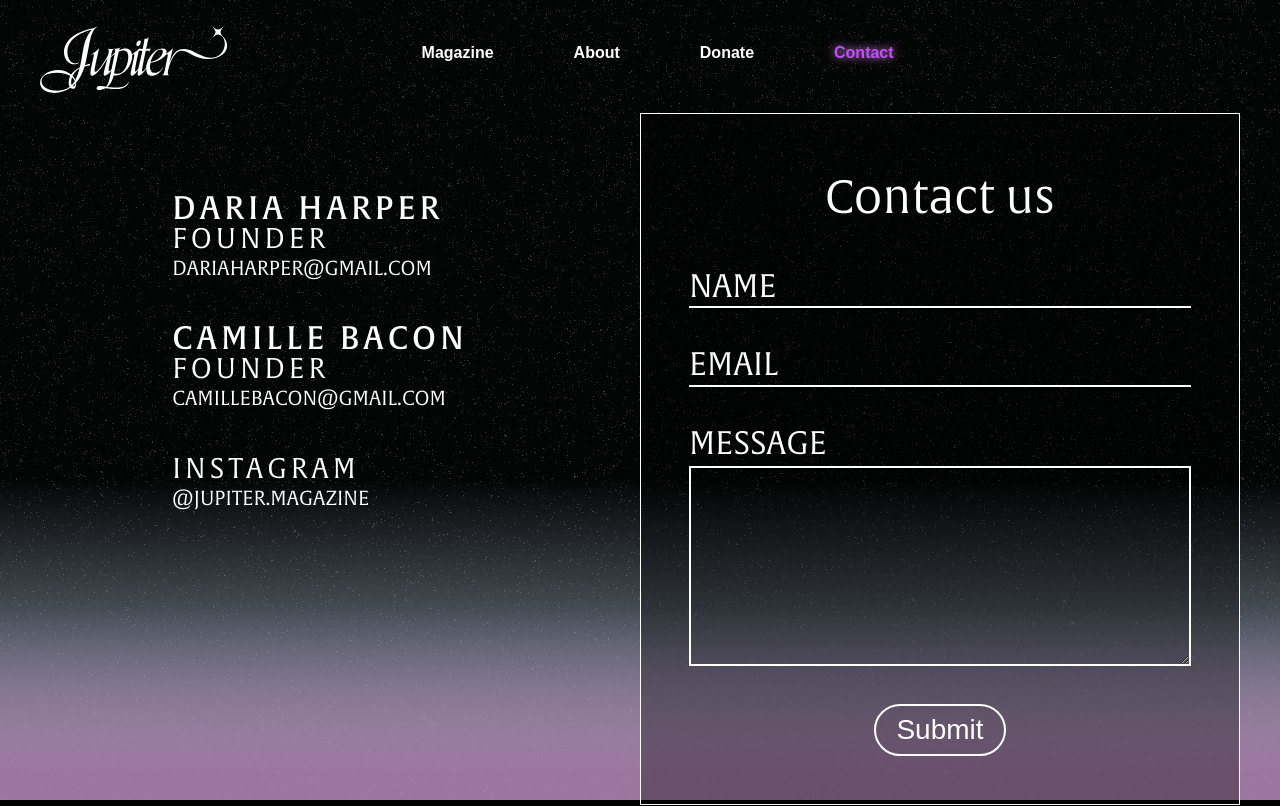
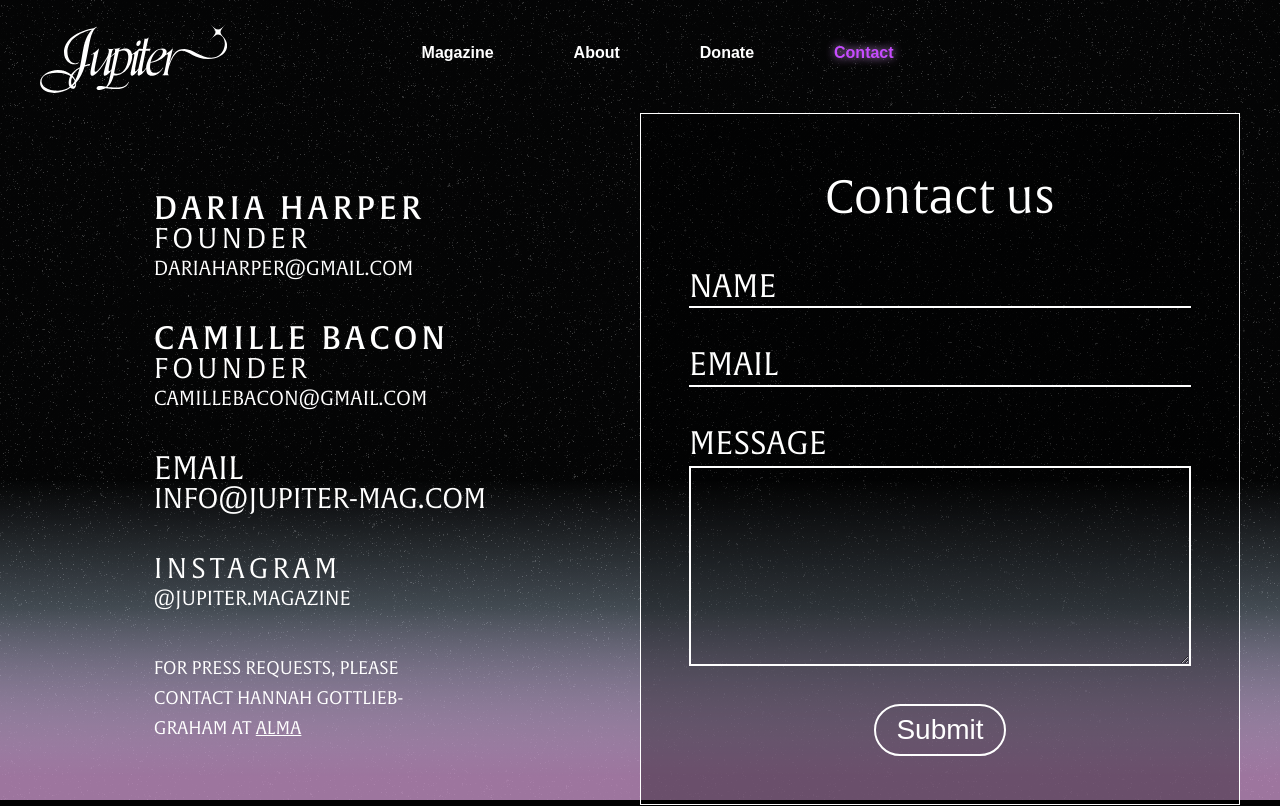
Before and after one commit to lizetteayala1211/jupiter-mag, a Next.js app: page /contact in a window 1280 px wide. Shown: the top 806 px of the page. Built offline with nearby package versions, Linux system fonts and the light colour scheme; no server answers; a web font is replaced by a local one.

Commit message:
add email and press inquiry copy

```diff
--- a/src/app/contact/desktop/index.tsx
+++ b/src/app/contact/desktop/index.tsx
@@ -1,6 +1,7 @@
 import { ContactForm } from "@/components"
 import { ContactSection, FormSection, Main } from "./styled"
 
+// todo: for all desktop and mobile components, reconcil so we don't have the same copy twice, this is bad code
 export default function Desktop() {
   return (
     <Main>
@@ -16,9 +17,22 @@ export default function Desktop() {
           <h3>camillebacon@gmail.com</h3>
         </div>
         <div>
+          <h1 style={{ fontFamily: "Alverata Light" }}>Email</h1>
+          <h2>info@jupiter-mag.com</h2>
+        </div>
+        <div>
           <h2 style={{ letterSpacing: "4px" }}>Instagram</h2>
           <h3>@jupiter.magazine</h3>
         </div>
+        <p style={{ maxWidth: "300px" }}>
+          For press requests, please contact Hannah Gottlieb-Graham at{" "}
+          <a
+            style={{ textDecoration: "underline" }}
+            href="https://almacommunications.co/"
+          >
+            ALMA
+          </a>
+        </p>
       </ContactSection>
       <FormSection>
         <ContactForm />
--- a/src/app/contact/mobile/index.tsx
+++ b/src/app/contact/mobile/index.tsx
@@ -20,9 +20,23 @@ export default function Mobile() {
         <h2>Founder</h2>
       </div>
       <div>
+        <h1 style={{ fontFamily: "Alverata Light" }}>Email</h1>
+        <h2>info@jupiter-mag.com</h2>
+      </div>
+      <div>
         <h1 style={{ fontFamily: "Alverata Light" }}>Instagram</h1>
         <h2>@jupiter.magazine</h2>
       </div>
+
+      <p style={{ maxWidth: "300px" }}>
+        For press requests, please contact Hannah Gottlieb-Graham at{" "}
+        <a
+          style={{ textDecoration: "underline" }}
+          href="https://almacommunications.co/"
+        >
+          ALMA
+        </a>
+      </p>
       <ContactForm />
     </div>
   )
```
